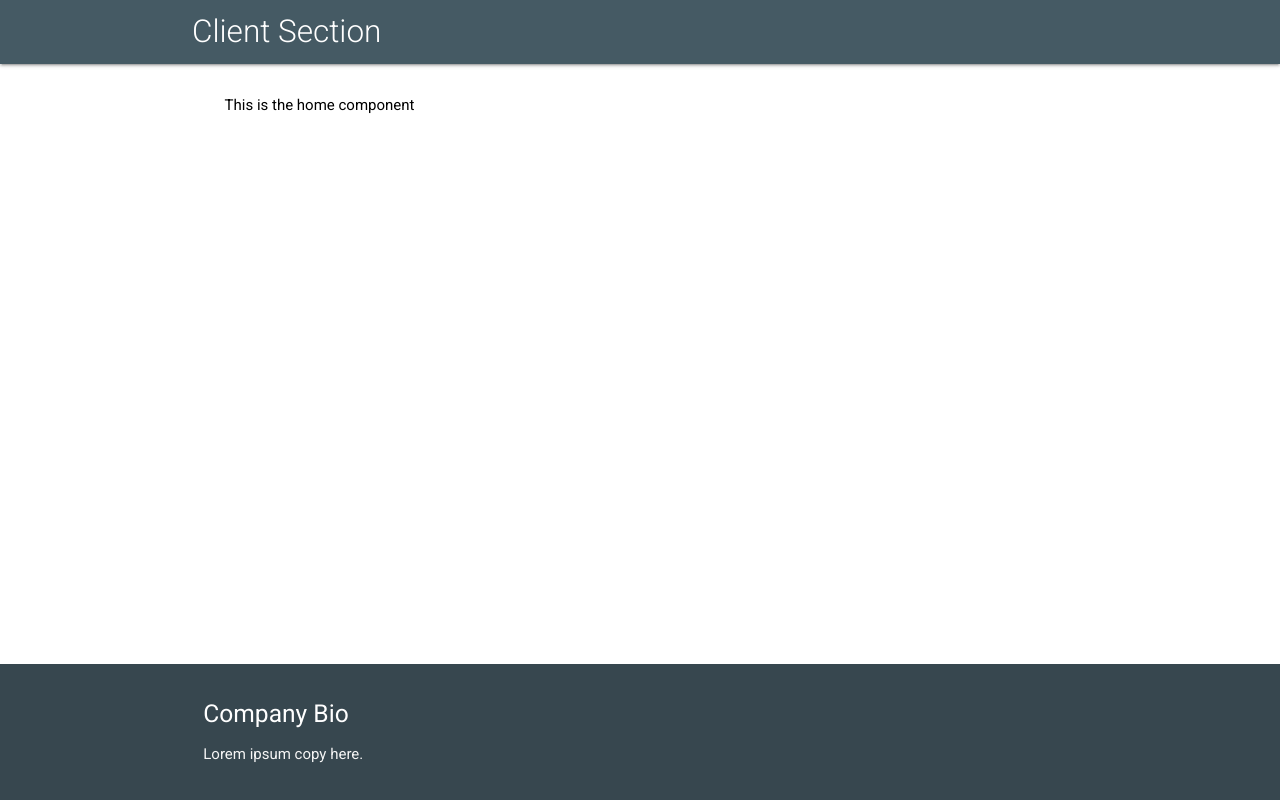
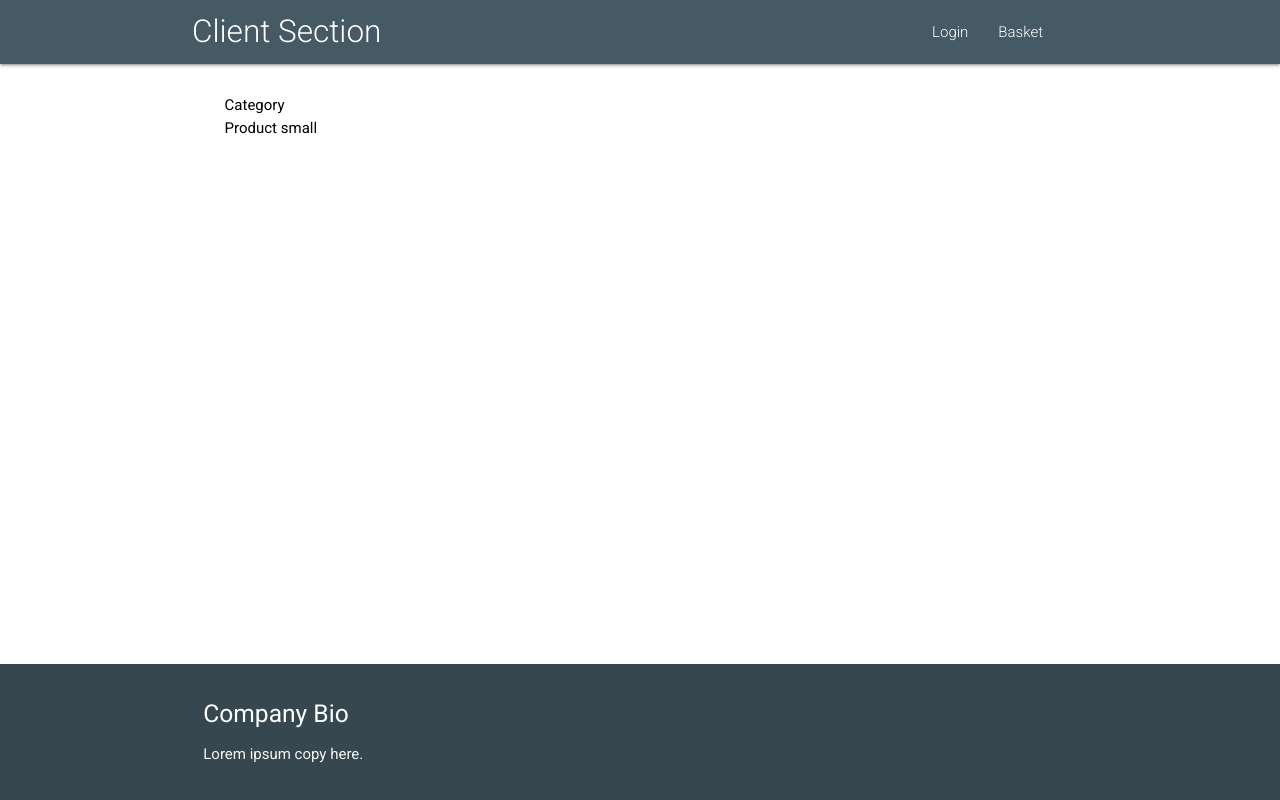
Before and after one commit to zain-ali-syed/Storeo-FE, a React (Create React App) app: page / in a window 1280 px wide. Built offline with nearby package versions, Linux system fonts and the light colour scheme.

Commit message:
working on elements

```diff
--- a/src/App.js
+++ b/src/App.js
@@ -14,6 +14,7 @@ import Dashboard from './components/admin/Dashboard';
 //Client Components
 import Home from './components/client/Home';
 import Contact from './components/client/Contact';
+import { Basket } from './components/client/Basket';
 
 
 class App extends Component {
@@ -24,6 +25,7 @@ class App extends Component {
           <Route exact path="/admin" component={Dashboard}></Route>
           <Route exact path="/" component={Home}></Route>
           <Route exact path="/contact" component={Contact}></Route>
+          <Route exact path="/basket" component={Basket}></Route>
         </Switch>
       </BrowserRouter>
     );
--- a/src/components/admin/Layout.js
+++ b/src/components/admin/Layout.js
@@ -15,7 +15,7 @@ class Layout extends Component {
             <div className="nav-wrapper container">
               <a id="logo-container" href="#" className="brand-logo">Admin Section</a>
               <ul className="right hide-on-med-and-down">
-                <li><a href="#"></a></li>
+                <li><a href=""></a></li>
                 <li><a href="#"></a></li>
                 <li><a href="#"></a></li>
               </ul>
--- /dev/null
+++ b/src/components/client/Basket.js
@@ -0,0 +1,28 @@
+import React, { Component } from 'react'
+import PropTypes from 'prop-types'
+import Layout from './Layout';
+import { connect } from 'react-redux'
+
+export class Basket extends Component {
+  static propTypes = {
+    prop: PropTypes
+  }
+
+  render() {
+    return (
+      <Layout>
+        Basket
+      </Layout>
+    )
+  }
+}
+
+const mapStateToProps = (state) => ({
+
+})
+
+const mapDispatchToProps = (dispatch) => ({
+
+})
+
+export default connect(mapStateToProps, mapDispatchToProps)(Basket)
--- a/src/components/client/Home.js
+++ b/src/components/client/Home.js
@@ -1,13 +1,14 @@
 import React from 'react';
 import Layout from './Layout';
+import CategoryContainer from './containers/category';
+import ProductContainer from './containers/product';
 
 
 const Home = () => {
     return (
         <Layout>
-            <div>
-                This is the home component
-            </div>
+            <CategoryContainer />
+            <ProductContainer />
         </Layout>
 
     );
--- a/src/components/client/Layout.js
+++ b/src/components/client/Layout.js
@@ -15,13 +15,13 @@ class Layout extends Component {
             <div className="nav-wrapper container">
               <a id="logo-container" href="#" className="brand-logo">Client Section</a>
               <ul className="right hide-on-med-and-down">
-                <li><a href="#"></a></li>
-                <li><a href="#"></a></li>
+                <li><a href="#">Login</a></li>
+                <li><a href="#">Basket</a></li>
                 <li><a href="#"></a></li>
               </ul>
               <ul id="nav-mobile" className="sidenav">
-                <li><a href="#"></a></li>
-                <li><a href="#"></a></li>
+                <li><a href="#">Login</a></li>
+                <li><a href="#">Basket</a></li>
                 <li><a href="#"></a></li>
               </ul>
               <a href="#" data-target="nav-mobile" className="sidenav-trigger"><i className="material-icons">menu</i></a>
--- /dev/null
+++ b/src/components/client/cards/cat-card.js
@@ -0,0 +1,11 @@
+import React, { Component } from 'react'
+
+export default class CategoryCard extends Component {
+  render() {
+    return (
+      <div>
+        Category
+      </div>
+    )
+  }
+}
--- /dev/null
+++ b/src/components/client/cards/prod-sml-card.js
@@ -0,0 +1,11 @@
+import React, { Component } from 'react'
+
+export default class ProductSmallCard extends Component {
+  render() {
+    return (
+      <div>
+        Product small
+      </div>
+    )
+  }
+}
--- /dev/null
+++ b/src/components/client/containers/category.js
@@ -0,0 +1,12 @@
+import React, { Component } from 'react'
+import CategoryCard from '../cards/cat-card';
+
+export default class CategoryContainer extends Component {
+  render() {
+    return (
+      <div>
+        <CategoryCard />
+      </div>
+    )
+  }
+}
--- /dev/null
+++ b/src/components/client/containers/product.js
@@ -0,0 +1,12 @@
+import React, { Component } from 'react'
+import ProductSmallCard from '../cards/prod-sml-card';
+
+export default class ProductContainer extends Component {
+  render() {
+    return (
+      <div>
+        <ProductSmallCard />
+      </div>
+    )
+  }
+}
```
Also changed, not shown: src/components/client/cards/prod-card.js (added, +11 -0 lines), 1 other file (tests, documents, lock files or other folders).
